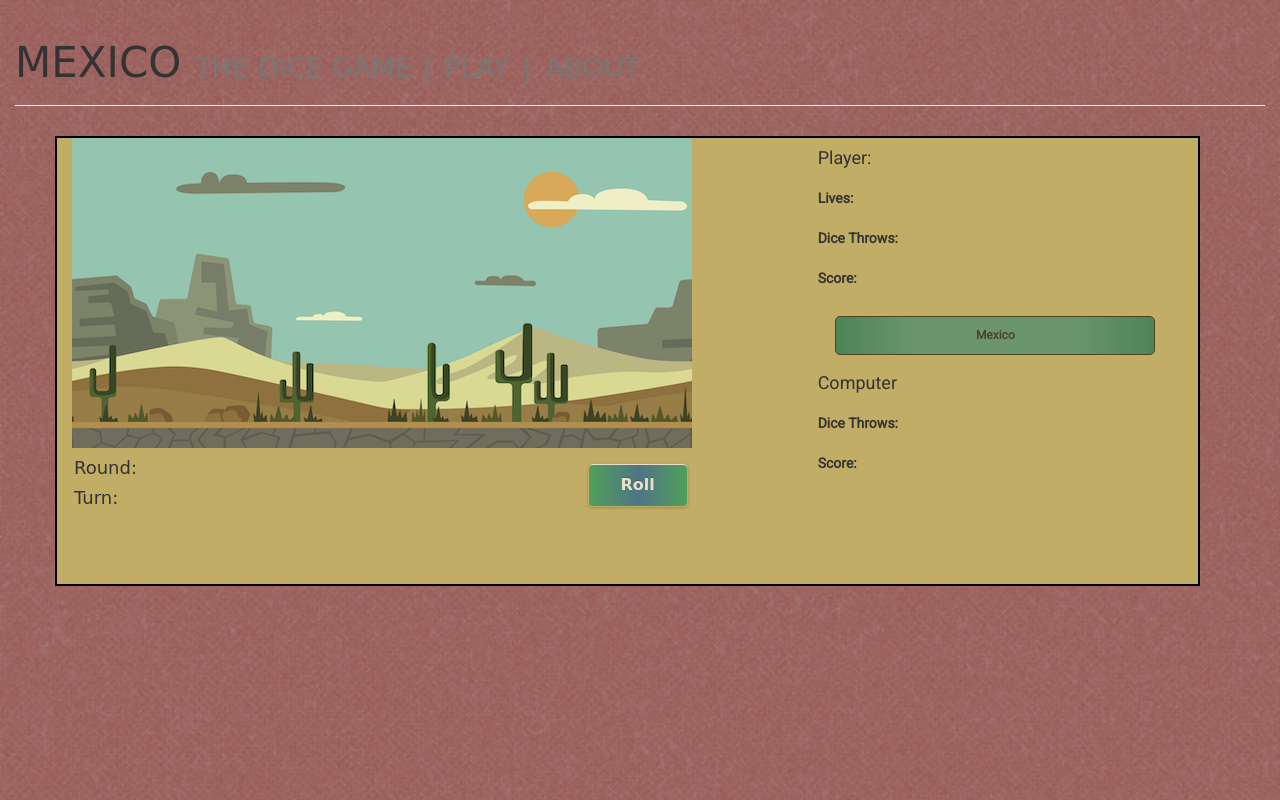
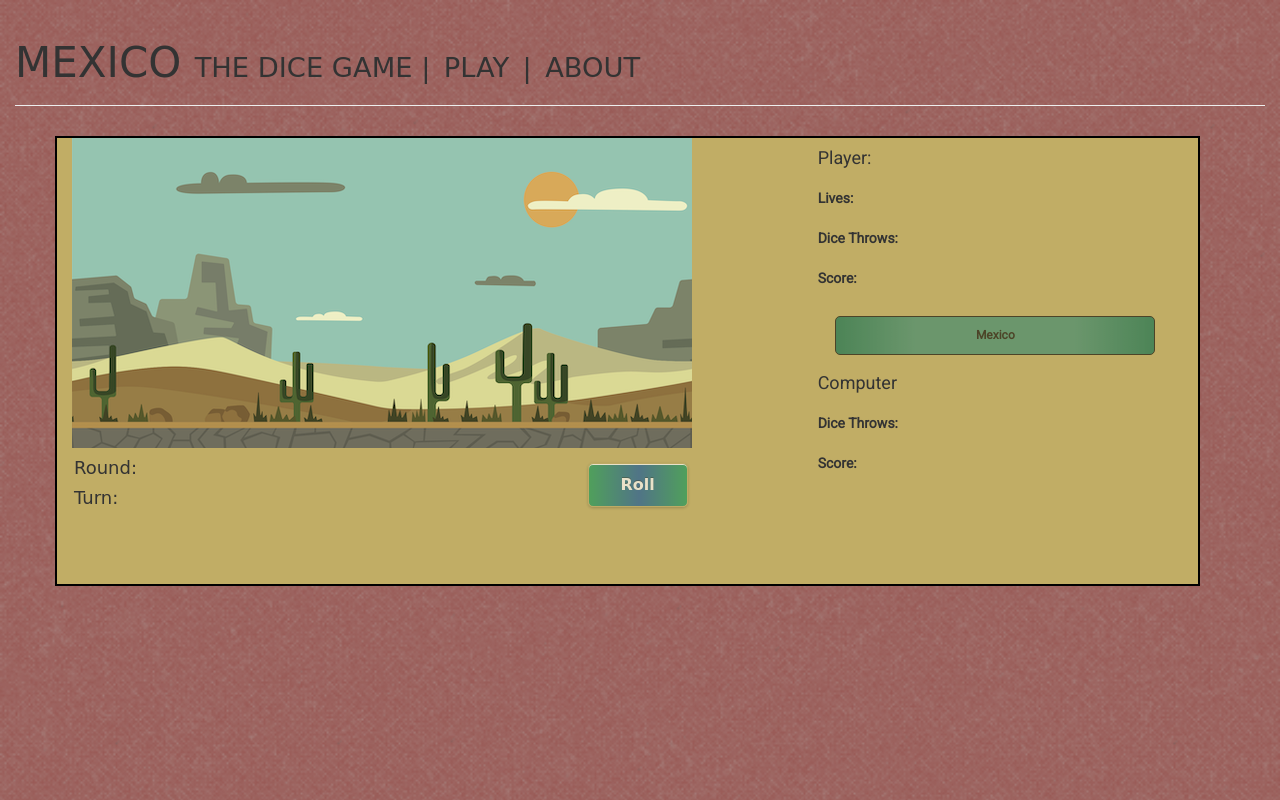
Before and after one commit to Asingerdev/mexico-dice-game, a plain HTML site: page index.html in a window 1280 px wide. Drawn offline with nearby package versions, Linux system fonts and the light colour scheme; files whose address does not match are found by name; a web font is replaced by a local one.

Commit message:
Changed color of header

```diff
--- a/css/bootstrap.css
+++ b/css/bootstrap.css
@@ -10,6 +10,10 @@ html body {
 h1.Rye-font {
     font-family: 'Rye', cursive;
     font-size: 3em;
+}
+
+small.small, #about {
+    color: inherit;
 }
 
 .modal-content {
--- a/index.html
+++ b/index.html
@@ -17,10 +17,10 @@
         <div class="page-header">
             <h1 class="display-2 Rye-font text-uppercase">
                 Mexico
-                <small>The Dice Game </small>
-                <small>|</small>
-                <small id="play">Play</small>
-                <small>|</small>
+                <small class="small">The Dice Game </small>
+                <small class="small">|</small>
+                <small class="small" id="play">Play</small>
+                <small class="small">|</small>
                 <small id="about" data-toggle="modal" data-target="#aboutModal"> About</small>
                 <div id="aboutModal" class="modal fade" tabindex="-1" role="dialog" aria-labelledby="myModalLabel" aria-hidden="true">
                     <div class="modal-dialog modal-dialog-centered">
@@ -53,6 +53,7 @@
                     <span id="round">Round:</span>
                     <span class="pull-right"><button type="button" class="btn btn-secondary btn-lg" style="opacity: 0;" data-toggle="button" aria-pressed="false" autocomplete="off" id="end-button">End</button></span>
                     <span class="pull-right"><button type="button" class="btn btn-lg" data-toggle="button" aria-pressed="false" autocomplete="off" id="roll-button" disabled>Roll</button></span>
+                    <audio id="roll-sound" src="assets/sounds/dice-roll.wav" type="audio/wav" preload="auto" controls="none" style="display: none;"></audio>
                 </h4>
                 <h4><span class="d-flex flex-row" id="turn">Turn:</span></h4>
             </div>
@@ -77,6 +78,7 @@
 
 
     <script src="js/dice.js"></script>
+    <script src="js/sound.js"></script>
     <script src="js/game.js"></script>
 </body>
 </html>
--- a/js/game.js
+++ b/js/game.js
@@ -238,6 +238,7 @@ const $play = $('#play');
 const $about = $('#about');
 const $inputName = $('#inputName');
 const $transBox = $('#transbox');
+const $rollSound = $('#roll-sound')
 
 //Scoring System
 const scoreArr = [21, 66, 55, 44, 33, 22, 11];
```
Also changed, not shown: 1 other file.
